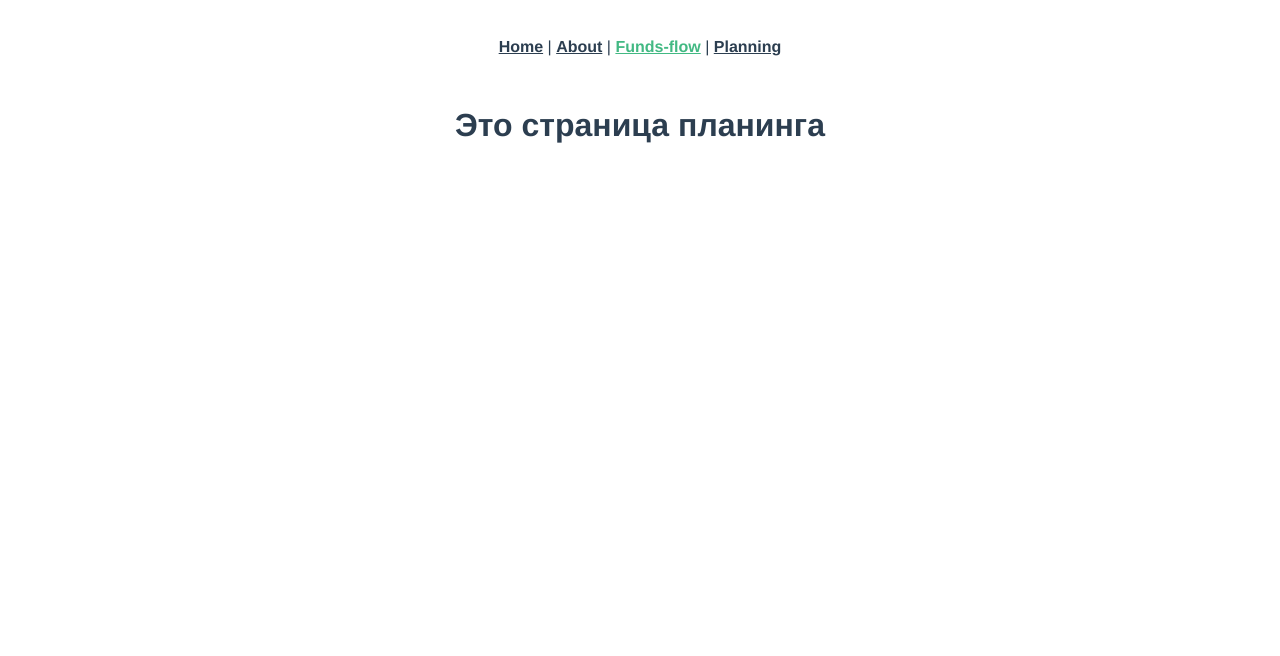
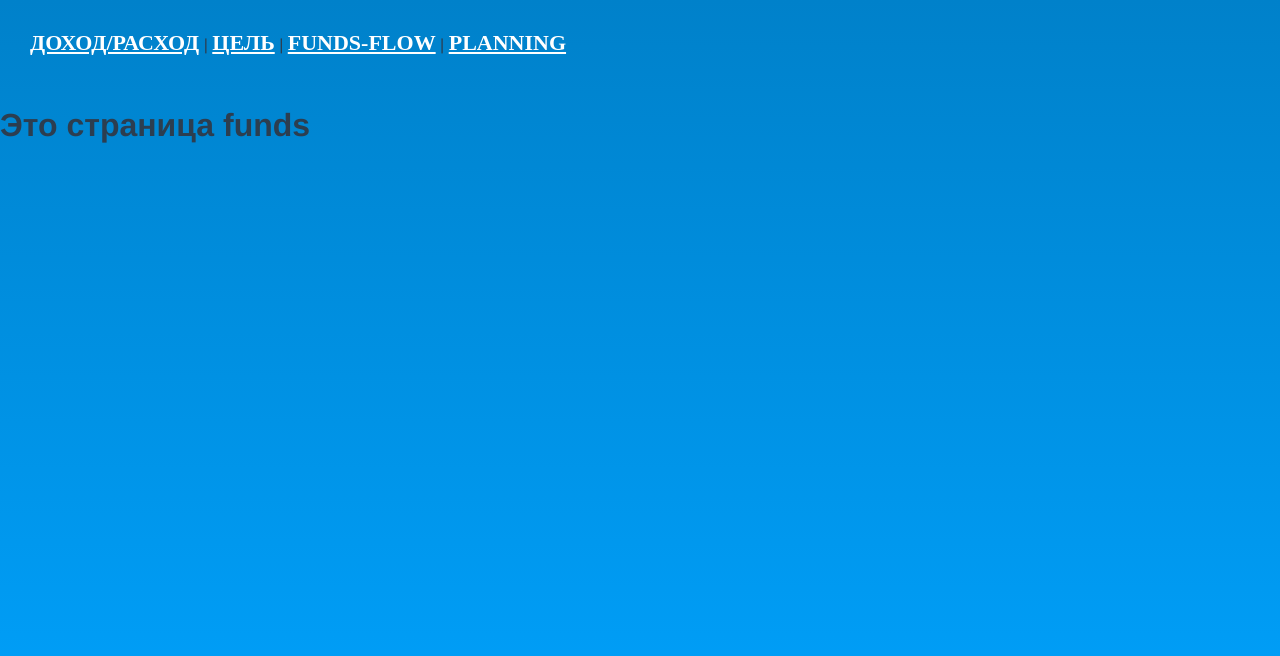
Before and after one commit to Akiyamka/plutos, a Vue app: page /#/funds-flow in a window 1280 px wide. Shown: the top 656 px of the page. Built offline with nearby package versions, Linux system fonts and the light colour scheme.

Commit message:
Add base layout closes #3

```diff
--- a/src/App.vue
+++ b/src/App.vue
@@ -1,8 +1,8 @@
 <template>
 	  <div id="app">
 	    <div id="nav">
-      <router-link to="/">Home</router-link> |
-      <router-link to="/about">About</router-link> |
+        <router-link to="/incomes-costs">ДОХОД/РАСХОД</router-link> |
+        <router-link to="/">ЦЕЛЬ</router-link> |
 	      <router-link to="/funds-flow">Funds-flow</router-link> |
 	      <router-link to="/planning">Planning</router-link>
 	    </div>
@@ -11,18 +11,32 @@
 </template>
 
 <style lang="stylus">
+
+html,body
+  height 100%
+  padding 0
+  margin 0
+body
+  background: linear-gradient(180deg, #0081CA 0%, #00A3FF 100%);
+
 #app
   font-family 'Avenir', Helvetica, Arial, sans-serif
   -webkit-font-smoothing antialiased
   -moz-osx-font-smoothing grayscale
-  text-align center
   color #2c3e50
 
 #nav
+
   padding 30px
   a
-    font-weight bold
-    color #2c3e50
+    font-family: Ubuntu;
+    font-style: normal;
+    font-weight: bold;
+    line-height: normal;
+    font-size: 22px;
+    text-align: center;
+    text-transform: uppercase;
+    color #fff
     &.router-link-exact-active
-      color #42b983
+      color #fff
 </style>
--- a/src/views/Funds.vue
+++ b/src/views/Funds.vue
@@ -1,5 +1,5 @@
 <template>
   <div id="funds">
-    <h1> Это страница планинга </h1>
+    <h1> Это страница funds </h1>
   </div>
 </template>
--- a/src/views/Planning.vue
+++ b/src/views/Planning.vue
@@ -1,5 +1,5 @@
 <template>
   <div id="planning">
-    <h1> Это страница планинга </h1>
+        <h1> Это страница plannig </h1>
   </div>
 </template>
```
Also changed, not shown: 1 other file (tests, documents, lock files or other folders). Lines whose indentation alone changed are shown as unchanged.
